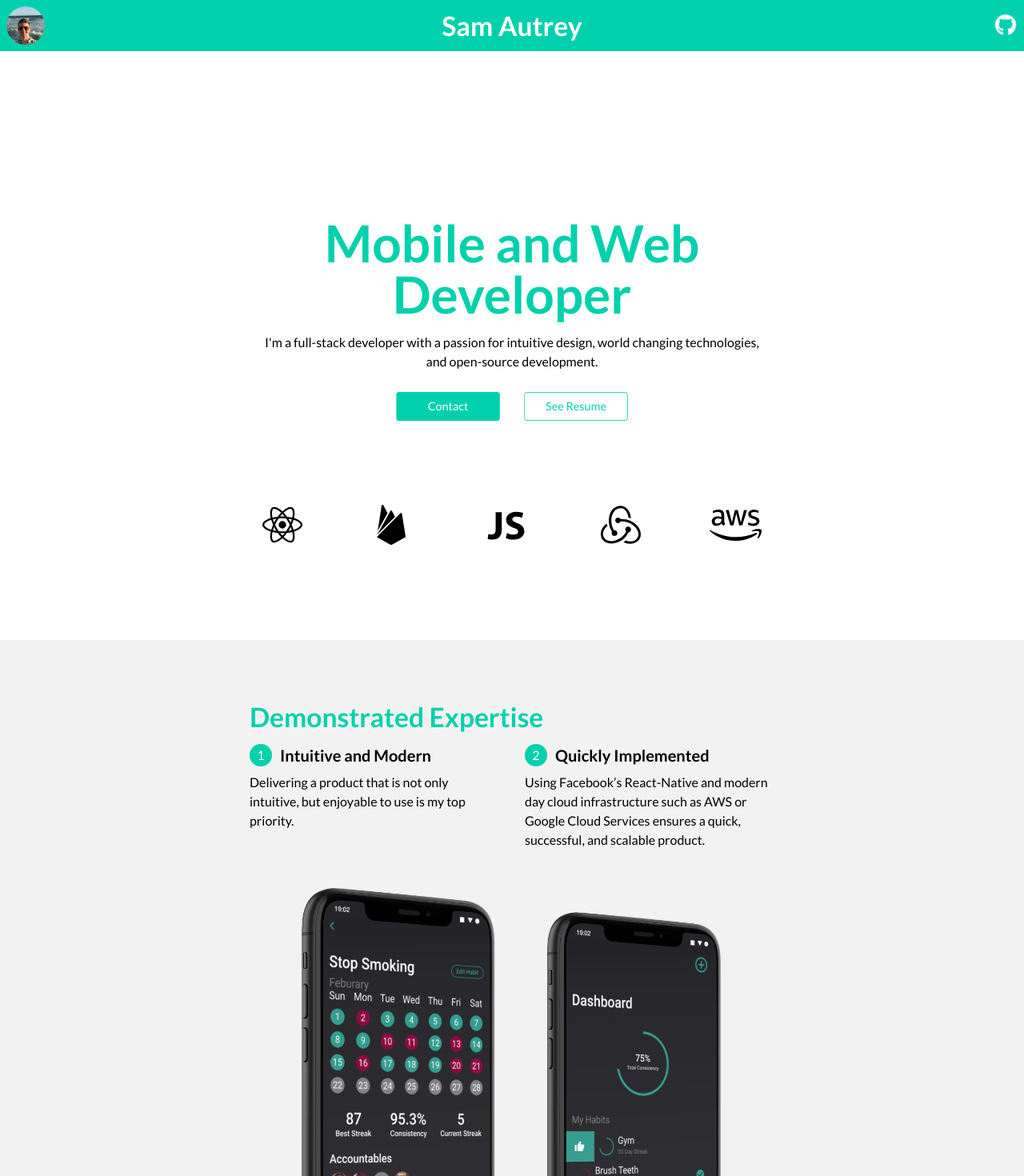
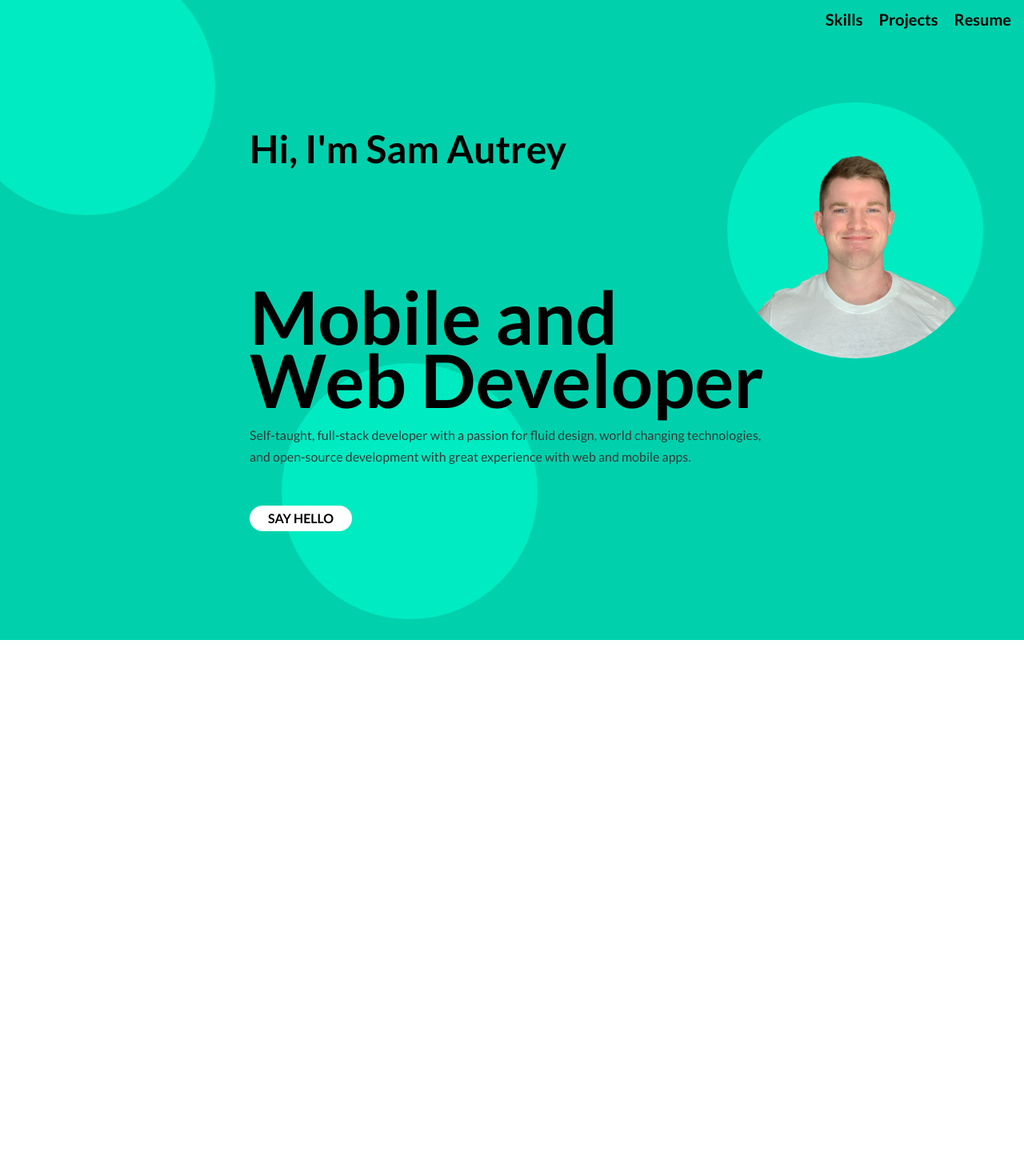
Before and after one commit to swushi/portfolio, a React (Create React App) app: page / in a window 1280 px wide. Shown: the top 1470 px of the page at 80% size. After the commit the page ends 800 px from the top, so only its background shows below. Built offline with nearby package versions, Linux system fonts and the light colour scheme.

Commit message:
restyled header

```diff
--- a/src/App.css
+++ b/src/App.css
@@ -1,6 +1,7 @@
 :root {
-  --color-offwhite: #f2f2f2;
-  --color-primary: #00D1AC;
+  --color-offblack: #383838;
+  --color-blue-500: #00D1AC;
+  --color-blue-300: #00EBC1;
 }
 
 *, *::before, *::after {
@@ -8,14 +9,11 @@
   font-family: 'Lato', sans-serif;
 }
 
-
 h1 {
-  color: var(--color-primary);
   font-size: 3em;
 }
 
 h2 {
-  color: var(--color-primary);
   font-size: 2.1em;
 }
 
@@ -25,274 +23,119 @@ h3 {
 
 @media (min-width: 40em) {
   h1 {
-    font-size: 4em;
+    font-size: 5.75em;
+  }
+
+  h2 {
+    font-size: 3em;
+  }
+
+  h3 {
+    font-size: 1.25em;
   }
 }
 
-h1,h2,h3,span,a {
-  line-height: 1em;
+h1,h2,h3,h6,span,a {
+  line-height: 0.85em;
   margin: 0;
 }
 
 p {
-  line-height: 1.5em;
+  line-height: 1.7em;
   margin-top: 0.5em;
+  color: var(--color-offblack);
 }
 
-.text-center {
-  text-align: center;
-}
-
-header, section {
-  padding: 1em;
-}
-
-.banner {
-  top: 0;
-  right: 0;
-  left: 0;
-  height: 4em;
-  position: absolute;
-  background-color: var(--color-primary);
-}
-
-header, section > div {
+header {
+  padding: 1rem;
+  margin-inline: auto;
+  background-color: var(--color-blue-500);
+  position: relative;
   display: flex;
-  flex-direction: column;
-  justify-content: space-around;
-  max-width: 41em;
-  margin-inline: auto;
-}
-
-header > a {
-  position: absolute;
-  top: 1rem;
-  right: 0.5rem;
-  color: #000;
-  transition: transform 200ms ease-in-out;
-  backface-visibility: hidden;
-  -webkit-font-smoothing: subpixel-antialiased;
-  transform: translateZ(0) scale(0.9);
-}
-
-header > a:hover {
-  transform: scale(1);
-}
-
-header h2 {
-  color: #fff;
-}
-
-header > .name {
-  display: flex;
-  align-items: flex-start;
-  justify-content: center;
-  flex: 1;
-  animation: fadeInUp 750ms ease;
-  animation-iteration-count: 1;
-  animation-fill-mode: backwards;
-  position: relative;
-}
-
-header > .name > * {
-  margin-left: 0.5rem;
-  margin-right: 0.5rem;
-}
-
-header > .avatar {
-  border-radius: 100px;
-  overflow: hidden;
-  height: 3rem;
-  width: 3rem;
-  position: absolute;
-  left: 0.5rem;
-  top: 0.5rem;
-  text-align: center;
-}
-
-header > .avatar > img {
-  height: auto;
-  width: 100%;
-}
-
-.intro {
-  display: flex;
-  flex-direction: column;
-  justify-content: space-between;
-  flex: 1;
-  animation: fadeInUp 750ms ease;
-  animation-iteration-count: 1;
-  animation-fill-mode: backwards;
-  animation-delay: 200ms;
-  position: relative;
-}
-
-.intro > .buttons {
-  display: flex;
+  z-index: -100;
   justify-content: center;
 }
 
-.intro > .buttons > a {
+header > .content {
+  max-width: 41em;
+  margin-inline: auto;
+  display: flex;
+  flex-direction: column;
+  flex: 1;
+  z-index: 100;
+}
+
+header > .content > .top {
+  flex: 4;
+  display: flex;
+  flex-direction: column;
+  justify-content: center;
+}
+
+header > .content > .bottom {
+  flex: 5;
+}
+
+header > .content > .bottom > p {
+  margin-top: 1em;
+}
+
+header > .content > .bottom > a {
   display: flex;
   justify-content: center;
   align-items: center;
-  margin-left: 0.5rem;
-  margin-right: 0.5rem;
-  width: 9em;
-  height: 2.5em;
-  background-color: var(--color-primary);
+  background-color: #fff;
+  width: 8em;
+  height: 2em;
+  border-radius: 100px;
+  color: #000;
   text-decoration: none;
-  color: #fff;
-  border-radius: 4px;
-  transition: transform 200ms ease-in-out;
-  backface-visibility: hidden;
-  -webkit-font-smoothing: subpixel-antialiased;
-  transform: translateZ(0) scale(0.9);
+  font-weight: 700;
+  margin-top: 3em;
 }
 
-.intro > .buttons > a:hover {
-  transform: translateZ(0) scale(1.0);
+header > navbar {
+  position: absolute;
+  display: flex;
+  right: 1rem;
 }
 
-.intro > .buttons > .resume {
-  background-color: #fff;
-  color: var(--color-primary);
-  border: 1px solid var(--color-primary);
+header > navbar > * {
+  margin-left: 1em;
 }
 
-.skills {
-  display: flex;
-  justify-content: space-between;
-  align-items: center;
-  flex: 1;
-}
-
-.skills > * {
-  animation: fadeInUp 750ms ease;
-  animation-iteration-count: 1;
-  animation-fill-mode: backwards;
-  position: relative;
+.avatar {
+  position: absolute;
+  width: 25vw;
+  height: 25vw;
+  border-radius: 50%;
+  overflow: hidden;
+  background-color:var(--color-blue-300);
+  top: 10vw;
+  right: 4vw;
 }
 
 
-@keyframes fadeInLeft {
-  from {
-    transform: translateX(-25px);
-    opacity: 0;
-  }
-  to   {
-    transform: translateX(0);
-    opacity: 1;
-  }
+.avatar > img {
+  height: auto;
+  width: 100%;
+  margin-top: 5vw;
+}
+.circle {
+  height: 25vw;
+  width: 25vw;
+  border-radius: 50%;
+  background-color: var(--color-blue-300);
+  position: absolute;
 }
 
-@keyframes fadeInUp {
-  from {
-    transform: translateY(25px);
-    opacity: 0;
-  }
-  to   {
-    transform: translateY(0);
-    opacity: 1;
-  }
+.circle.circle1 {
+  top: -4vw;
+  left: -4vw;
 }
 
-.skills > *:nth-child(5) {
-  animation-delay: 0ms;
+.circle.circle2 {
+  bottom: 2vw;
+  transform: translateX(-10vw);
+  align-self: center;
 }
-
-.skills > *:nth-child(4) {
-  animation-delay: 100ms;
-}
-
-.skills > *:nth-child(3) {
-  animation-delay: 200ms;
-}
-
-.skills > *:nth-child(2) {
-  animation-delay: 300ms;
-}
-
-.skills > *:nth-child(1) {
-  animation-delay: 400ms;
-}
-
-.bg-offwhite {
-  background-color: var(--color-offwhite);
-}
-
-section {
-  padding-top: 5em;
-}
-
-section h2 {
-  margin-bottom: 0.5em;
-}
-
-
-.split {
-  display: flex;
-  flex-direction: column;
-}
-
-.split div {
-  display: flex;
-  align-items: center;
-}
-
-.split span {
-  display: flex;
-  justify-content: center;
-  align-items: center;
-  color: #fff;
-  height: 1.75em;
-  width: 1.75em;
-  background-color: var(--color-primary);
-  border-radius: 100px;
-}
-
-.split h3 {
-  margin-left: 0.5em;
-}
-
-section > div > img {
-  margin-top: 2em;
-}
-
-section > div > img + img{
-  margin-top: 6em;
-}
-
-section > div > img {
-  width: 100%;
-  height: auto;
-}
-
-section img:last-of-type {
-  margin-bottom: 3em;
-}
-
-@media (min-width: 40em) {
-  .split {
-    flex-direction: row;
-  }
-  .split > * {
-    flex-basis: 100%;
-  }
-
-  .split > * + * {
-    margin-left: 2em;
-  }
-}
-
-footer {
-  display: flex;
-  justify-content: center;
-  background-color: var(--color-offwhite);
-  padding: 3em;
-}
-
-footer > * {
-  margin-left: 1rem;
-  margin-right: 1rem;
-}
--- a/src/App.jsx
+++ b/src/App.jsx
@@ -14,7 +14,7 @@ import { DiJavascript1 } from "react-icons/di";
 import { useEffect, useRef, useState } from "react";
 import accountable_mockup from "./accountable_mockup.png";
 import iprof_mockup from "./iprof_mockup.png";
-import avatar from "./avatar.jpg";
+import avatar from "./Portfolio_pic-removebg.png";
 
 function App() {
   const [, setInnerHeight] = useState(window.innerHeight);
@@ -37,113 +37,26 @@ function App() {
 
   return (
     <div className="App">
-      <header style={{ height: isMobile ? height : window.innerHeight }}>
-        <div class="banner" />
-        <a href="https://www.github.com/swushi">
-          <FaGithub size={30} color="#fff" />
-        </a>
-        <div className="avatar">
-          <img src={avatar} alt="alt" />
-        </div>
-        <div className="name">
-          <h2 class="text-center">Sam Autrey</h2>
-        </div>
-        <div className="intro">
-          <h1 class="text-center">Mobile and Web Developer</h1>
-          <p class="text-center">
-            I'm a full-stack developer with a passion for intuitive design,
-            world changing technologies, and open-source development.
-          </p>
-          <div className="buttons">
-            <a
-              href="mailto:samautrey7@gmail.com"
-              className="contact text-center"
-            >
-              Contact
-            </a>
-            <a href="#" className="resume text-center">
-              See Resume
-            </a>
+      <header style={{ height: window.innerHeight }}>
+        <div className="circle circle1"></div>
+        <div className="circle circle2"></div>
+        <div className="avatar"><img src={avatar} alt="Sam" /></div>
+        <navbar>
+          <h3>Skills</h3>
+          <h3>Projects</h3>
+          <h3>Resume</h3>
+        </navbar>
+        <div className="content">
+          <div className="top">
+            <h2>Hi, I'm Sam Autrey</h2>
+          </div>
+          <div className="bottom">
+            <h1>Mobile and Web Developer</h1>
+            <p>Self-taught, full-stack developer with a passion for fluid design, world changing technologies, and open-source development with great experience with web and mobile apps.</p>
+            <a href="mailto:samautrey7@gmail.com" className="hello">SAY HELLO</a>
           </div>
         </div>
-        <div className="skills">
-          <SiReact size={50} />
-          <SiFirebase size={50} />
-          <DiJavascript1 size={65} />
-          <SiRedux size={50} />
-          <SiAmazonaws size={65} />
-        </div>
       </header>
-
-      <section className="bg-offwhite">
-        <div>
-          <h2>Demonstrated Expertise</h2>
-          <div className="split">
-            <aside>
-              <div>
-                <span>1</span>
-                <h3>Intuitive and Modern</h3>
-              </div>
-              <p>
-                Delivering a product that is not only intuitive, but enjoyable
-                to use is my top priority.
-              </p>
-            </aside>
-
-            <aside>
-              <div>
-                <span>2</span>
-                <h3>Quickly Implemented</h3>
-              </div>
-              <p>
-                Using Facebook’s React-Native and modern day cloud
-                infrastructure such as AWS or Google Cloud Services ensures a
-                quick, successful, and scalable product.
-              </p>
-            </aside>
-          </div>
-          <img src={accountable_mockup} alt="a pic"></img>
-          <img src={iprof_mockup} alt="a pic"></img>
-        </div>
-      </section>
-
-      <section>
-        <div>
-          <h2>Popular in the Community</h2>
-          <div className="split">
-            <aside>
-              <div>
-                <span>1</span>
-                <h3>Open Source Projects</h3>
-              </div>
-              <p>
-                Popular Input package built with Software Mansion’s library
-                Reanimated V2, streamlining efficiency, averaging ~600 weekly
-                downloads on NPM.
-              </p>
-            </aside>
-
-            <aside>
-              <div>
-                <span>2</span>
-                <h3>Giving Back</h3>
-              </div>
-              <p>
-                Consistenly engaged in community discussions regarding anything
-                React, React-Native, or Google Cloud while also teaching less
-                experienced developers.
-              </p>
-            </aside>
-          </div>
-          <img src={accountable_mockup} alt="a pic"></img>
-          <img src={iprof_mockup} alt="a pic"></img>
-        </div>
-      </section>
-      <footer>
-        <SiLinkedin size={50} />
-        <SiGithub size={50} />
-        <SiNpm size={50} />
-      </footer>
     </div>
   );
 }
```
Also changed, not shown: src/Portfolio_pic-removebg.png (added).
